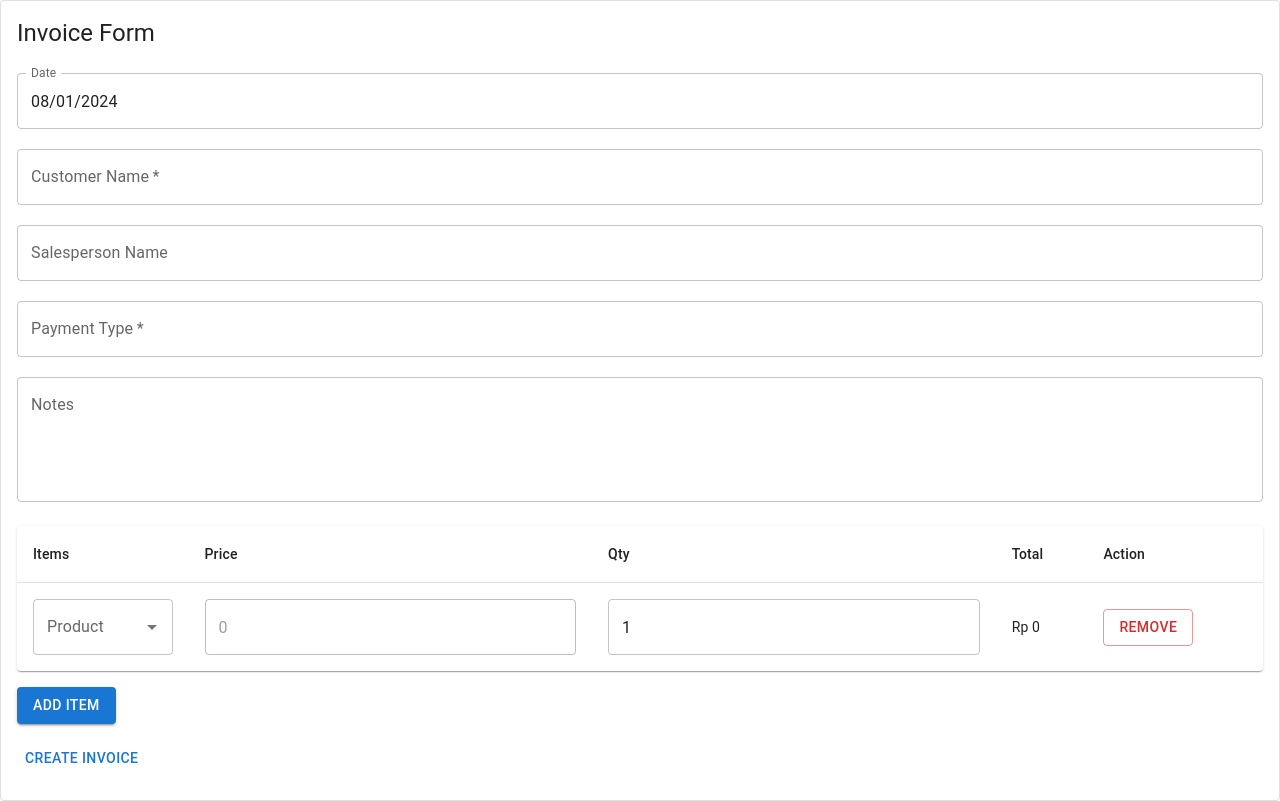
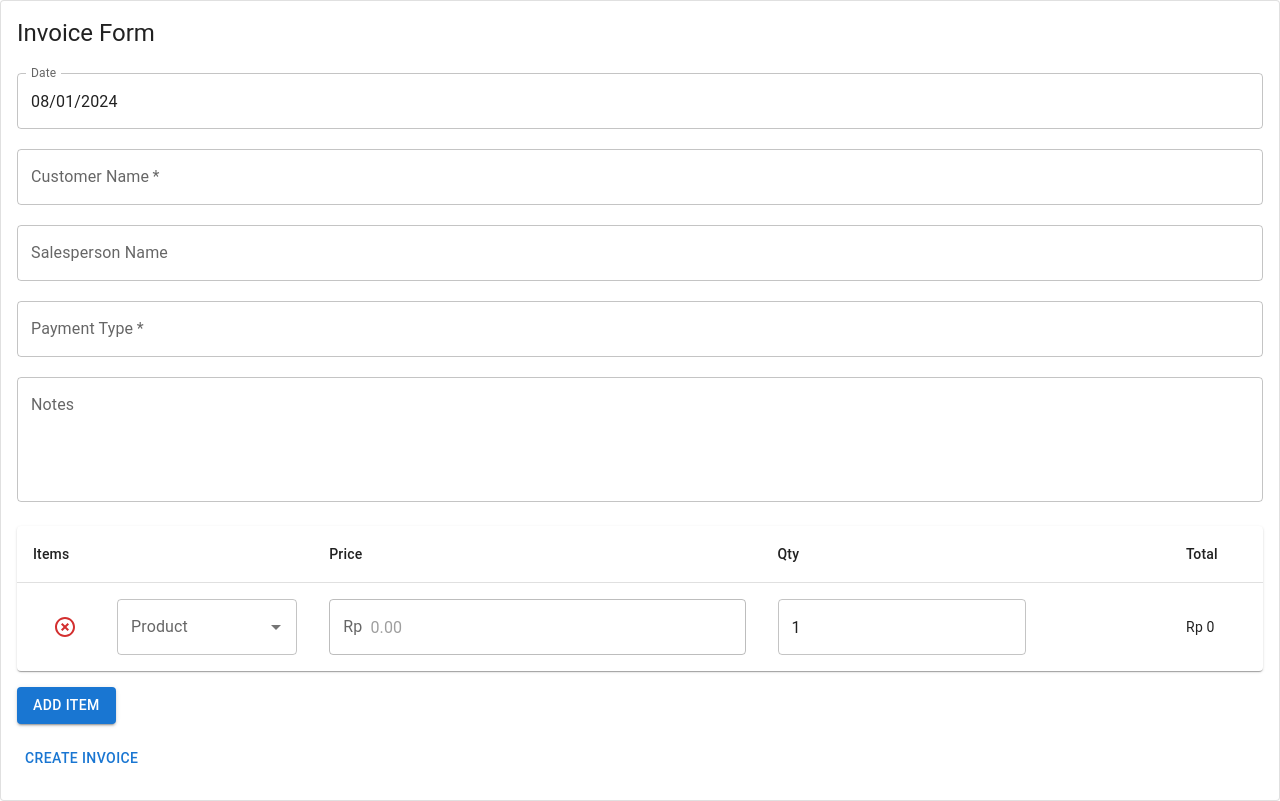
Before and after one commit to endriyanira/invoice-module, a React (Create React App) app in the folder client/: page / in a window 1280 px wide. Built offline with nearby package versions, Linux system fonts and the light colour scheme.

Commit message:
updated invoice items table

```diff
--- a/client/package.json
+++ b/client/package.json
@@ -5,6 +5,7 @@
   "dependencies": {
     "@emotion/react": "^11.13.0",
     "@emotion/styled": "^11.13.0",
+    "@mui/icons-material": "^5.16.6",
     "@mui/lab": "^5.0.0-alpha.173",
     "@mui/material": "^5.16.6",
     "@mui/x-data-grid": "^7.11.1",
--- a/client/src/components/AddInvoice.js
+++ b/client/src/components/AddInvoice.js
@@ -16,8 +16,9 @@ import {
   TableHead,
   TableRow,
   Paper,
-  CardMedia,
+  OutlinedInput,
 } from "@mui/material";
+import HighlightOffIcon from "@mui/icons-material/HighlightOff";
 import { DemoItem } from "@mui/x-date-pickers/internals/demo";
 import { DatePicker } from "@mui/x-date-pickers/DatePicker";
 import { LocalizationProvider } from "@mui/x-date-pickers";
@@ -92,7 +93,6 @@ const AddInvoice = () => {
   };
 
   const handleAddItem = () => {
-    // concat
     setItems([...items, newItem]);
   };
 
@@ -190,7 +190,6 @@ const AddInvoice = () => {
                     <TableCell align="left">Price</TableCell>
                     <TableCell align="left">Qty</TableCell>
                     <TableCell align="left">Total</TableCell>
-                    <TableCell align="left">Action</TableCell>
                   </TableRow>
                 </TableHead>
                 <TableBody>
@@ -200,7 +199,21 @@ const AddInvoice = () => {
                       sx={{ "&:last-child td, &:last-child th": { border: 0 } }}
                     >
                       <TableCell component="th" scope="row">
-                        <Grid item xs={3}>
+                        <Box
+                          sx={{
+                            display: "flex",
+                            flexDirection: "row",
+                            alignItems: "center",
+                            gap: "20px",
+                          }}
+                        >
+                          <Button
+                            color="error"
+                            onClick={() => handleRemoveItem(index)}
+                          >
+                            <HighlightOffIcon color="error" />
+                          </Button>
+
                           <Autocomplete
                             id="product-input"
                             options={products}
@@ -208,6 +221,7 @@ const AddInvoice = () => {
                             onChange={(e, value) =>
                               handleChangeItemProduct(e, value, index)
                             }
+                            fullWidth
                             renderInput={(params) => (
                               <TextField
                                 {...params}
@@ -216,29 +230,28 @@ const AddInvoice = () => {
                               />
                             )}
                           />
-                        </Grid>
+                        </Box>
                       </TableCell>
 
                       {/* Price */}
-                      <TableCell align="right">
-                        <Grid item xs={3}>
-                          <TextField
-                            fullWidth
-                            disabled
-                            type="text"
-                            value={row.price}
-                            onChange={(event) =>
-                              handleChangeItem(event, "price")
-                            }
-                          />
-                        </Grid>
+                      <TableCell align="left">
+                        <OutlinedInput
+                          id="outlined-adornment-amount"
+                          startAdornment={
+                            <InputAdornment position="start">Rp</InputAdornment>
+                          }
+                          fullWidth
+                          value={parseFloat(row.price).toFixed(2)}
+                          disabled
+                          type="number"
+                          onChange={(event) => handleChangeItem(event, "price")}
+                        />
                       </TableCell>
 
                       {/* Quantity */}
-                      <TableCell align="right">
+                      <TableCell align="left">
                         <Grid item xs={3}>
                           <TextField
-                            fullWidth
                             type="number"
                             value={row.quantity}
                             onChange={(event) =>
@@ -253,106 +266,17 @@ const AddInvoice = () => {
                           ? parseFloat(row.totalPrice).toFixed(2)
                           : "0"}
                       </TableCell>
-                      <TableCell>
-                        <Button
-                          variant="outlined"
-                          color="error"
-                          onClick={() => handleRemoveItem(index)}
-                        >
-                          Remove
-                        </Button>
-                      </TableCell>
                     </TableRow>
                   ))}
                 </TableBody>
               </Table>
             </TableContainer>
-            {/* <Grid container spacing={2}>
-              <Grid item xs={3}>
-                <Autocomplete
-                  id="product-input"
-                  options={products}
-                  getOptionLabel={(option) => option.name}
-                  onChange={handleChangeItemProduct}
-                  renderInput={(params) => (
-                    <TextField {...params} label="Product" variant="outlined" />
-                  )}
-                />
-              </Grid>
-
-              <Grid item xs={3}>
-                <TextField
-                  fullWidth
-                  type="text"
-                  value={newItem.quantity}
-                  onChange={(event) => handleChangeItem(event, "quantity")}
-                />
-              </Grid>
-
-              <Grid item xs={3}>
-                <TextField
-                  fullWidth
-                  type="number"
-                  value={newItem.totalPrice}
-                  onChange={(event) => handleChangeItem(event, "totalPrice")}
-                  InputProps={{
-                    startAdornment: (
-                      <InputAdornment position="start">Rp</InputAdornment>
-                    ),
-                  }}
-                />
-              </Grid>
-              <Grid item xs={3}>
-                <TextField
-                  fullWidth
-                  //   label="Qty"
-                  type="text"
-                  value={newItem.quantity}
-                  onChange={(event) => handleChangeItem(event, "quantity")}
-                />
-              </Grid>
-            </Grid> */}
-            {/* </Box> */}
           </Box>
           <Grid item xs={3} paddingY={2}>
             <Button variant="contained" onClick={handleAddItem}>
               Add Item
             </Button>
           </Grid>
-
-          {/* {items.length !== 0 &&
-            items.map((item, index) => (
-              <Grid item xs={12} key={index}>
-                <Grid container spacing={1} alignItems="center">
-                  <Grid item xs={3}>
-                    <Typography variant="body1">{item.name}</Typography>
-                  </Grid>
-                  <Grid item xs={1}>
-                    <Typography variant="body1">{item.quantity}</Typography>
-                  </Grid>
-                  <Grid item xs={2}>
-                    <Typography variant="body1">${item.totalPrice}</Typography>
-                  </Grid>
-                  <Grid item xs={2}>
-                    <Typography variant="body1">
-                      $
-                      {(
-                        parseFloat(item.quantity) * parseFloat(item.price)
-                      ).toFixed(2)}
-                    </Typography>
-                  </Grid>
-                  <Grid item xs={2}>
-                    <Button
-                      variant="outlined"
-                      color="error"
-                      onClick={() => handleRemoveItem(index)}
-                    >
-                      Remove
-                    </Button>
-                  </Grid>
-                </Grid>
-              </Grid>
-            ))} */}
 
           <Button type="submit">Create Invoice</Button>
         </form>
```
Also changed, not shown: 1 other file (tests, documents, lock files or other folders).
